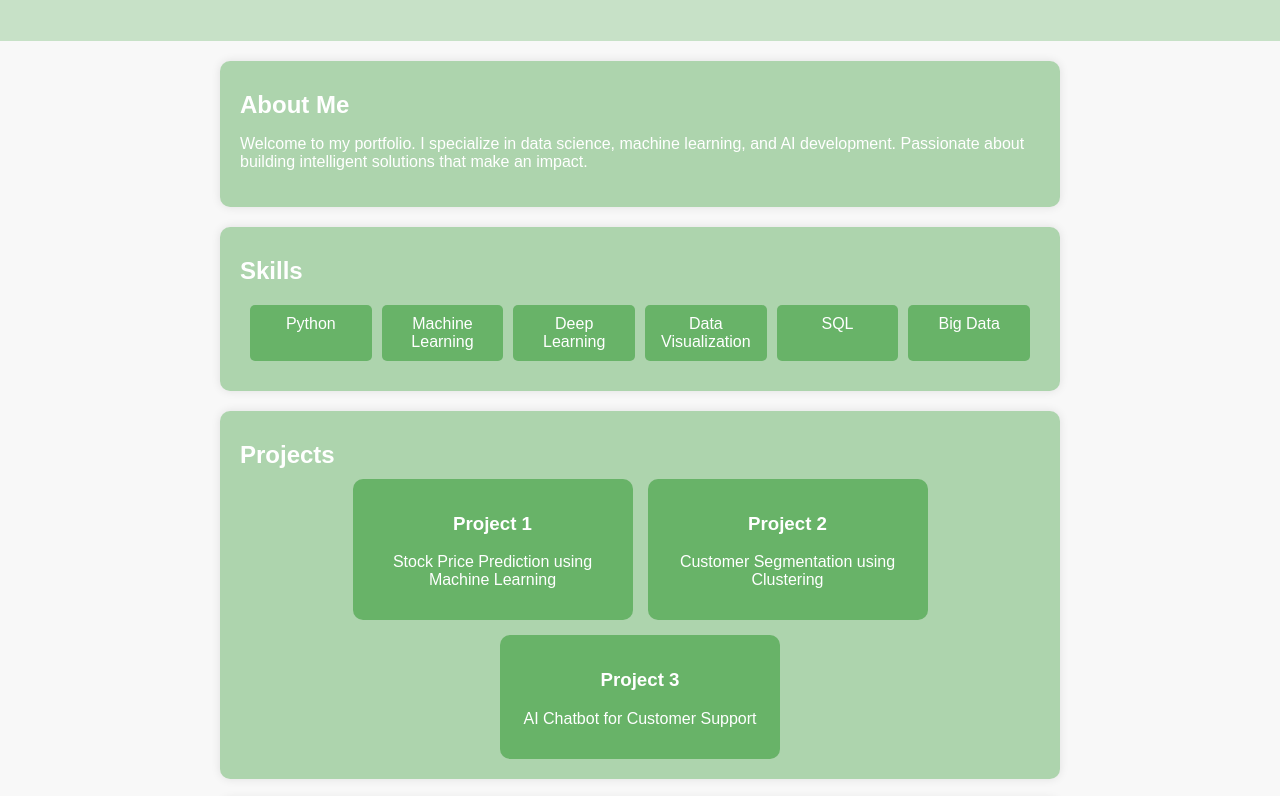
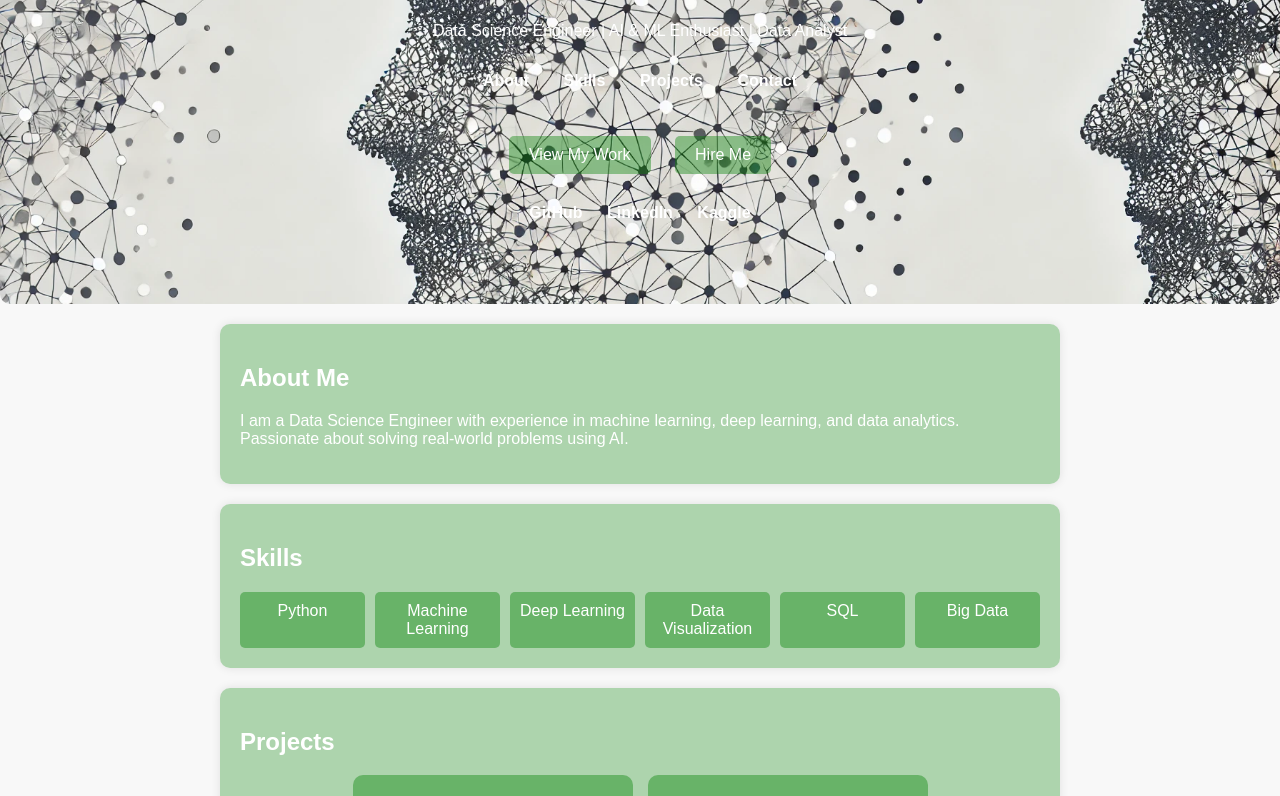
Before and after one commit to ashiknazar/ashiknazar.github.io, a plain HTML site: page index.html in a window 1280 px wide. Shown: the part 156-952 px from the top of the page. Drawn offline with Linux system fonts and the light colour scheme.

Commit message:
second test

```diff
--- a/index.html
+++ b/index.html
@@ -4,96 +4,46 @@
     <meta charset="UTF-8">
     <meta name="viewport" content="width=device-width, initial-scale=1.0">
     <title>Data Science Portfolio</title>
-    <style>
-        /* General Styles */
-        body {
-            font-family: Arial, sans-serif;
-            margin: 0;
-            padding: 0;
-            background-color: #f8f8f8; /* Nearly white background */
-            color: white;
-        }
-
-        /* Header */
-        header {
-            text-align: center;
-            padding: 50px 20px;
-            background: rgba(0, 128, 0, 0.2); /* Transparent light green */
-        }
-
-        h1, h2 {
-            margin: 10px 0;
-        }
-
-        /* Sections */
-        .section {
-            max-width: 800px;
-            margin: 20px auto;
-            padding: 20px;
-            background: rgba(0, 128, 0, 0.3); /* Light transparent green */
-            border-radius: 10px;
-            box-shadow: 0 0 10px rgba(0, 0, 0, 0.1);
-        }
-
-        /* Skills Grid */
-        .skills {
-            display: grid;
-            grid-template-columns: repeat(auto-fit, minmax(120px, 1fr));
-            gap: 10px;
-            padding: 10px;
-            text-align: center;
-        }
-
-        .skill-box {
-            padding: 10px;
-            background: rgba(0, 128, 0, 0.4);
-            border-radius: 5px;
-        }
-
-        /* Projects */
-        .projects {
-            display: flex;
-            flex-wrap: wrap;
-            gap: 15px;
-            justify-content: center;
-        }
-
-        .project {
-            width: 250px;
-            padding: 15px;
-            background: rgba(0, 128, 0, 0.4);
-            border-radius: 10px;
-            text-align: center;
-        }
-
-        /* Footer */
-        footer {
-            text-align: center;
-            padding: 20px;
-            background: rgba(0, 128, 0, 0.2);
-        }
-
-        a {
-            color: white;
-            text-decoration: none;
-        }
-    </style>
+    <link rel="stylesheet" href="style.css">
 </head>
 <body>
 
+    <!-- Header Section -->
     <header>
         <h1>Your Name</h1>
-        <p>Data Science Engineer | AI Enthusiast | Machine Learning</p>
+        <p>Data Science Engineer | AI & ML Enthusiast | Data Analyst</p>
+
+        <nav>
+            <ul>
+                <li><a href="#about">About</a></li>
+                <li><a href="#skills">Skills</a></li>
+                <li><a href="#projects">Projects</a></li>
+                <li><a href="#contact">Contact</a></li>
+            </ul>
+        </nav>
+
+        <div class="cta-buttons">
+            <a href="#projects" class="btn">View My Work</a>
+            <a href="#contact" class="btn">Hire Me</a>
+        </div>
+
+        <div class="socials">
+            <a href="https://github.com/yourusername" target="_blank">GitHub</a>
+            <a href="https://linkedin.com/in/yourname" target="_blank">LinkedIn</a>
+            <a href="https://kaggle.com/yourprofile" target="_blank">Kaggle</a>
+        </div>
     </header>
 
-    <section class="section">
+    <!-- About Section -->
+    <section id="about">
         <h2>About Me</h2>
-        <p>Welcome to my portfolio. I specialize in data science, machine learning, and AI development. Passionate about building intelligent solutions that make an impact.</p>
+        <p>I am a Data Science Engineer with experience in machine learning, deep learning, and data analytics. Passionate about solving real-world problems using AI.</p>
     </section>
 
-    <section class="section">
+    <!-- Skills Section -->
+    <section id="skills">
         <h2>Skills</h2>
-        <div class="skills">
+        <div class="skills-container">
             <div class="skill-box">Python</div>
             <div class="skill-box">Machine Learning</div>
             <div class="skill-box">Deep Learning</div>
@@ -103,16 +53,17 @@
         </div>
     </section>
 
-    <section class="section">
+    <!-- Projects Section -->
+    <section id="projects">
         <h2>Projects</h2>
-        <div class="projects">
+        <div class="projects-container">
             <div class="project">
                 <h3>Project 1</h3>
-                <p>Stock Price Prediction using Machine Learning</p>
+                <p>Stock Price Prediction using ML</p>
             </div>
             <div class="project">
                 <h3>Project 2</h3>
-                <p>Customer Segmentation using Clustering</p>
+                <p>Customer Segmentation with Clustering</p>
             </div>
             <div class="project">
                 <h3>Project 3</h3>
@@ -121,13 +72,15 @@
         </div>
     </section>
 
-    <section class="section">
-        <h2>Contact</h2>
+    <!-- Contact Section -->
+    <section id="contact">
+        <h2>Contact Me</h2>
         <p>Email: your.email@example.com</p>
         <p>LinkedIn: <a href="#">linkedin.com/in/yourname</a></p>
         <p>GitHub: <a href="#">github.com/yourusername</a></p>
     </section>
 
+    <!-- Footer -->
     <footer>
         <p>© 2025 Your Name. All Rights Reserved.</p>
     </footer>
--- a/style.css
+++ b/style.css
@@ -0,0 +1,105 @@
+/* General Styles */
+body {
+    font-family: Arial, sans-serif;
+    margin: 0;
+    padding: 0;
+    background-color: #f8f8f8; /* Nearly white background */
+    color: white;
+}
+
+/* Header */
+header {
+    text-align: center;
+    padding: 80px 20px;
+    height: 300px; /* Adjust height for banner effect */
+    background: url('images/background.webp') center/cover no-repeat, rgba(0, 128, 0, 0.2); /* WEBP image + Transparent green overlay */
+    border-radius: 10px;
+    display: flex;
+    flex-direction: column;
+    justify-content: center; /* Centers content vertically */
+    align-items: center; /* Centers content horizontally */
+    color: white; /* Ensures text remains visible */
+}
+
+
+/* Navigation */
+nav ul {
+    list-style: none;
+    padding: 0;
+}
+nav ul li {
+    display: inline;
+    margin: 0 15px;
+}
+nav ul li a {
+    text-decoration: none;
+    color: white;
+    font-weight: bold;
+}
+
+/* CTA Buttons */
+.cta-buttons {
+    margin: 20px;
+}
+.btn {
+    display: inline-block;
+    padding: 10px 20px;
+    margin: 10px;
+    background: rgba(0, 128, 0, 0.4);
+    color: white;
+    text-decoration: none;
+    border-radius: 5px;
+}
+
+/* Socials */
+.socials a {
+    margin: 0 10px;
+    text-decoration: none;
+    color: white;
+    font-weight: bold;
+}
+
+/* Sections */
+section {
+    max-width: 800px;
+    margin: 20px auto;
+    padding: 20px;
+    background: rgba(0, 128, 0, 0.3);
+    border-radius: 10px;
+    box-shadow: 0 0 10px rgba(0, 0, 0, 0.1);
+}
+
+/* Skills Grid */
+.skills-container {
+    display: grid;
+    grid-template-columns: repeat(auto-fit, minmax(120px, 1fr));
+    gap: 10px;
+    text-align: center;
+}
+.skill-box {
+    padding: 10px;
+    background: rgba(0, 128, 0, 0.4);
+    border-radius: 5px;
+}
+
+/* Projects */
+.projects-container {
+    display: flex;
+    flex-wrap: wrap;
+    gap: 15px;
+    justify-content: center;
+}
+.project {
+    width: 250px;
+    padding: 15px;
+    background: rgba(0, 128, 0, 0.4);
+    border-radius: 10px;
+    text-align: center;
+}
+
+/* Footer */
+footer {
+    text-align: center;
+    padding: 20px;
+    background: rgba(0, 128, 0, 0.2);
+}
```
Also changed, not shown: images/background.webp (added).
